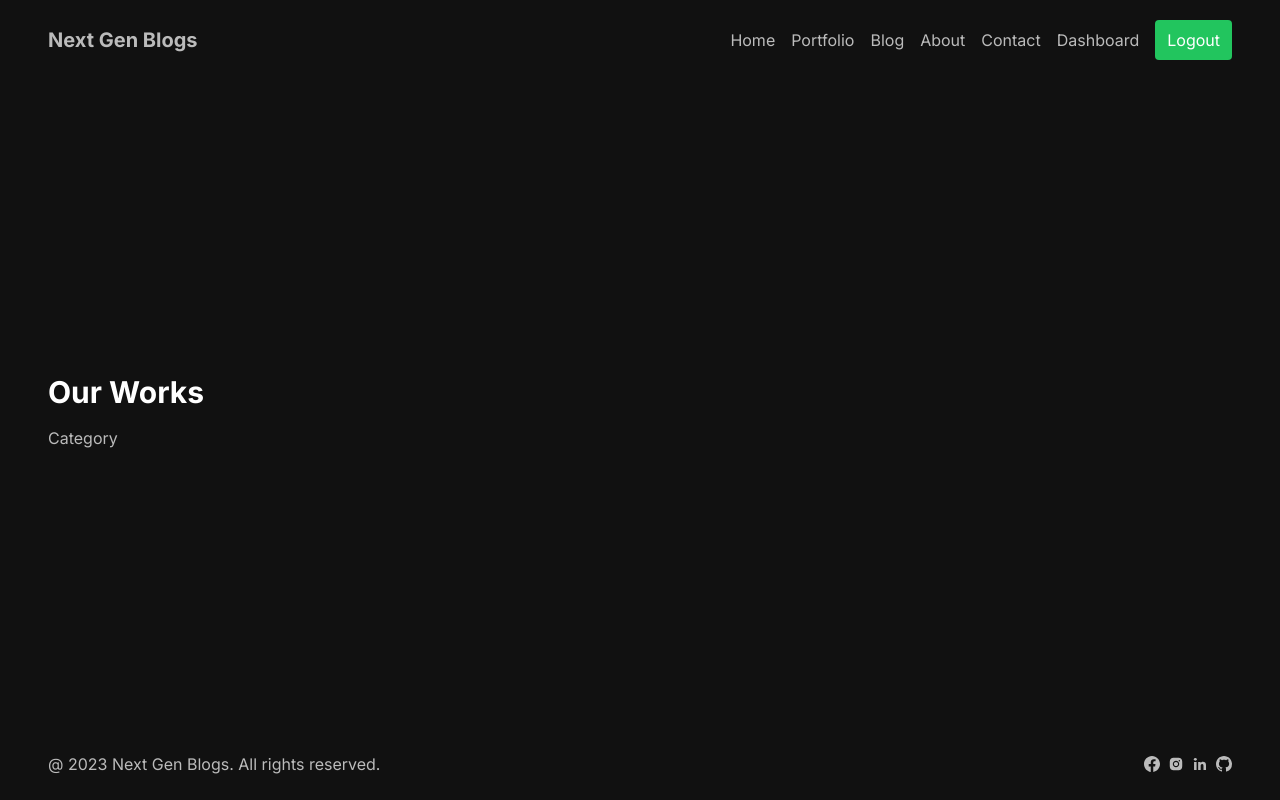
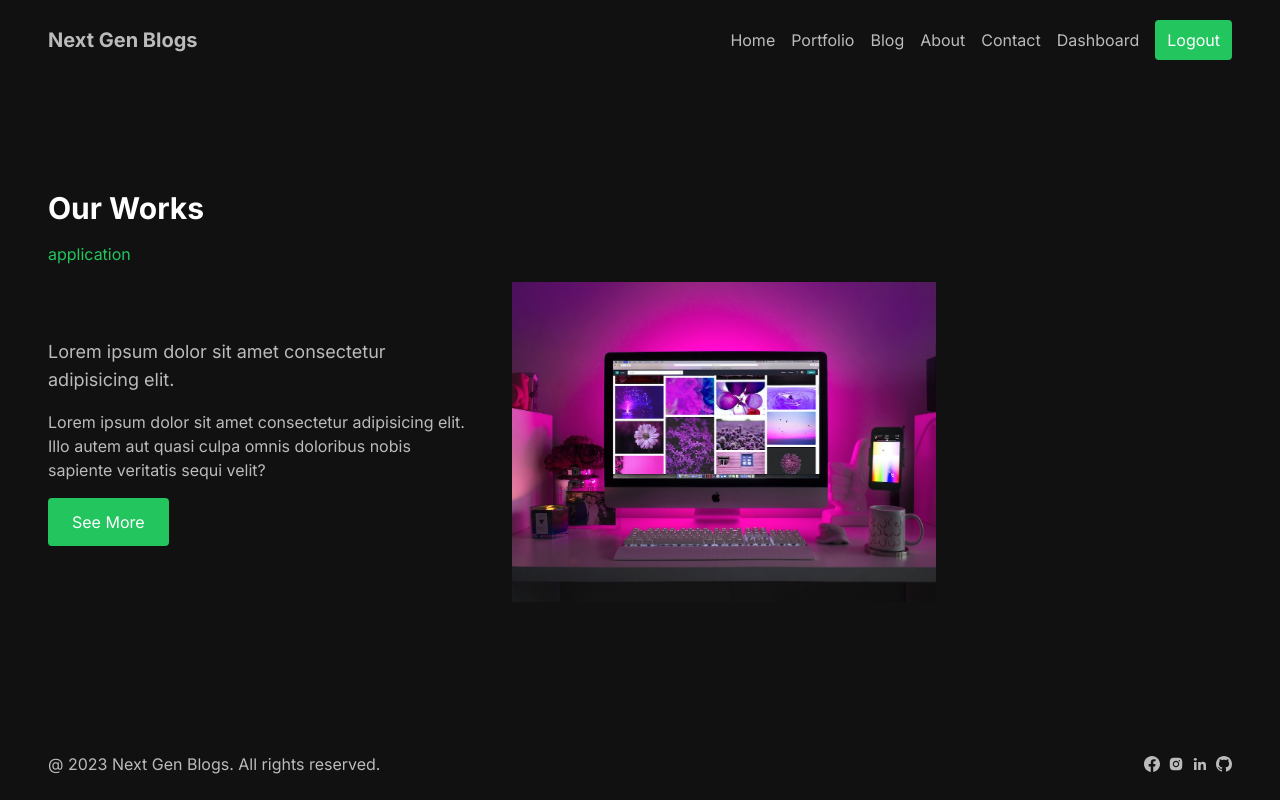
Before and after one commit to amankashyap004/next-gen-blogs, a Next.js app: page /portfolio/application in a window 1280 px wide. Built offline with nearby package versions, Linux system fonts and the light colour scheme.

Commit message:
category page for portfolio

```diff
--- a/src/app/portfolio/[category]/page.tsx
+++ b/src/app/portfolio/[category]/page.tsx
@@ -1,7 +1,32 @@
 import React from "react";
+import Image from "next/image";
+import Button from "@/components/Button";
 
-const Category = () => {
-   return <div>Category</div>;
+interface CategoryProps {
+   params: {
+      category: string;
+   };
+}
+
+const Category: React.FC<CategoryProps> = ({ params }) => {
+   return (
+      <div>
+         <h1 className="text-green-500">{params.category}</h1>
+         <section className="flex gap-10 mt-4 mb-8 flex-1 w-3/4">
+            <div className="flex justify-center flex-col flex-1 gap-4">
+               <h1 className="text-lg">Lorem ipsum dolor sit amet consectetur adipisicing elit.</h1>
+               <p className="text-base">
+                  Lorem ipsum dolor sit amet consectetur adipisicing elit. Illo autem aut quasi
+                  culpa omnis doloribus nobis sapiente veritatis sequi velit?
+               </p>
+               <Button text="See More" url="#" />
+            </div>
+            <div className="flex flex-1 h-80 relative">
+               <Image src="/image1.jpg" fill={true} alt="image" className="object-cover" />
+            </div>
+         </section>
+      </div>
+   );
 };
 
 export default Category;
```
